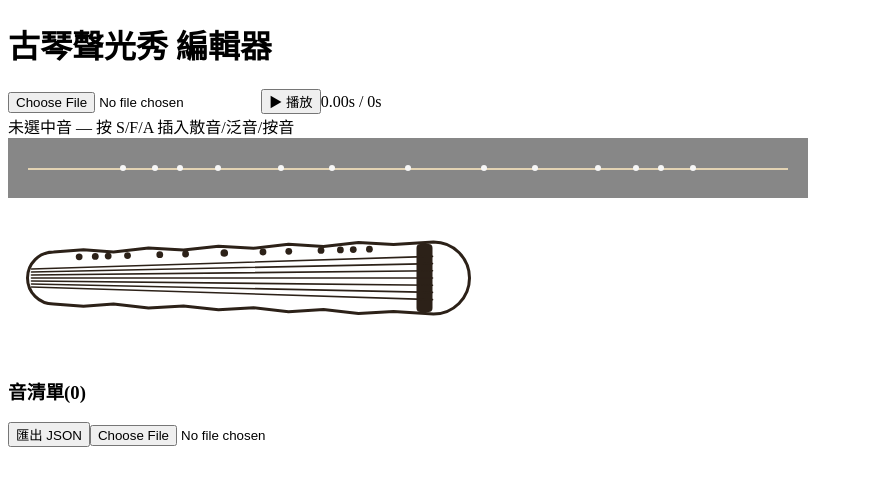
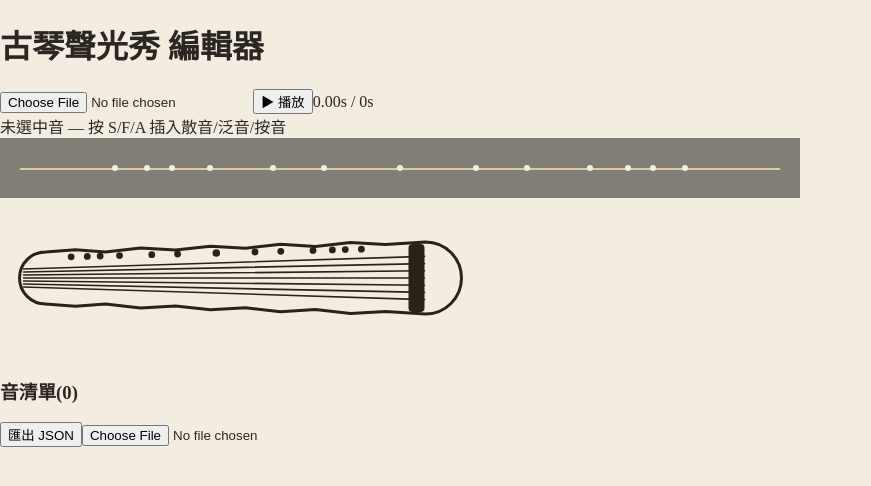
Before and after one commit to adrift-ghoti/qin-and-light, a React (Vite) app: page / in a window 1280 px wide. Shown: the top 486 px of the page, without its empty margins (0-871 px from the left). Built offline with nearby package versions, Linux system fonts and the light colour scheme.

Commit message:
feat: add global stylesheet with ink-wash color variables and shared panel classes

```diff
--- a/src/App.tsx
+++ b/src/App.tsx
@@ -1,3 +1,4 @@
+import './styles.css';
 import { TransportBar } from './components/TransportBar';
 import { StatusBar } from './components/StatusBar';
 import { PositionStrip } from './components/PositionStrip';
--- /dev/null
+++ b/src/styles.css
@@ -0,0 +1,52 @@
+:root {
+  --bg: #f3ede1;
+  --panel: #fbf7ee;
+  --border: #c9b98f;
+  --border-soft: #ddd0ac;
+  --ink: #2b2621;
+  --ink-soft: #6b5f45;
+  --red: #a63b2e;
+  --gold: #b8944a;
+}
+
+* {
+  box-sizing: border-box;
+}
+
+body {
+  margin: 0;
+  background: var(--bg);
+  color: var(--ink);
+  font-family: 'Noto Serif TC', 'Songti TC', serif;
+}
+
+.app {
+  max-width: 900px;
+  margin: 0 auto;
+  padding: 16px;
+}
+
+.panel {
+  background: var(--panel);
+  border: 1px solid var(--border-soft);
+  border-radius: 2px;
+  padding: 8px 10px;
+}
+
+.panel-label {
+  font-size: 10px;
+  color: var(--ink-soft);
+  letter-spacing: 0.1em;
+  margin-bottom: 6px;
+}
+
+.btn {
+  border: 1px solid var(--gold);
+  color: var(--gold);
+  background: transparent;
+  padding: 3px 12px;
+  border-radius: 1px;
+  font-family: inherit;
+  font-size: 12px;
+  cursor: pointer;
+}
```
